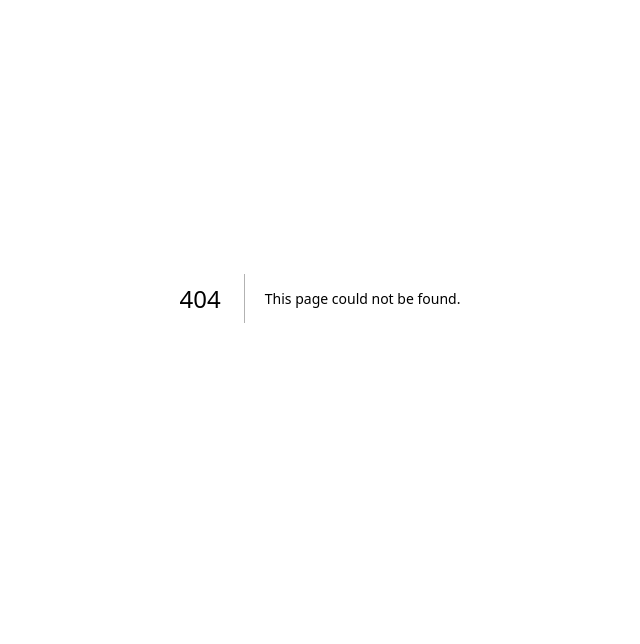
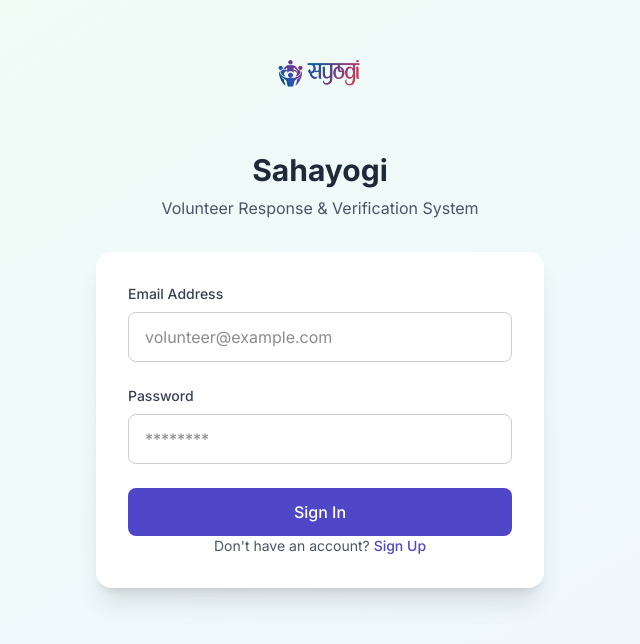
Before and after one commit to aanchalshres/Sahayogi-hub, a Next.js app in the folder frontend/: page /login in a window 1280 px wide. Before the commit this address had no page. Shown: the part 102-746 px from the top of the page, without its empty margins (320-960 px from the left). Built offline with nearby package versions, Linux system fonts and the light colour scheme.

Commit message:
login and signup
updates

```diff
--- a/frontend/app/components/Navbar.tsx
+++ b/frontend/app/components/Navbar.tsx
@@ -26,7 +26,7 @@ const Navbar = () => {
         <Link href="/" className="flex items-center gap-2">
 
           <Image
-            src="/logo2.png"
+            src="/logo3.png"
             alt="Sahayogi Logo"
             width={100}
             height={100}
@@ -57,13 +57,13 @@ const Navbar = () => {
           </Link>
 
           <Link href="/login">
-            <Button variant="ghost" size="sm">
+            <Button variant="ghost" size="sm" className="cursor-pointer transition-colors">
               Log In
             </Button>
           </Link>
 
-          <Link href="/signup">
-            <Button size="sm">
+          <Link href="/login?mode=signup">
+            <Button size="sm" className="cursor-pointer transition-colors">
               Sign Up
             </Button>
           </Link>
@@ -107,13 +107,13 @@ const Navbar = () => {
             </Link>
 
             <Link href="/login" onClick={() => setMobileOpen(false)}>
-              <Button variant="ghost" className="w-full">
+              <Button variant="ghost" className="w-full cursor-pointer transition-colors">
                 Log In
               </Button>
             </Link>
 
-            <Link href="/signup" onClick={() => setMobileOpen(false)}>
-              <Button className="bg-[#5B5BD6] hover:bg-[#4a4ac4] text-white">
+            <Link href="/login?mode=signup" onClick={() => setMobileOpen(false)}>
+              <Button className="w-full cursor-pointer bg-[#5B5BD6] text-white transition-colors hover:bg-[#4a4ac4]">
                 Sign Up
               </Button>
             </Link>
--- /dev/null
+++ b/frontend/app/login/page.tsx
@@ -0,0 +1,246 @@
+'use client';
+
+import { useEffect, useState } from 'react';
+import { useForm } from 'react-hook-form';
+import { useRouter, useSearchParams } from 'next/navigation';
+import { Toaster, toast } from '@/app/components/ui/sonner';
+
+interface FormData {
+  email: string;
+  password: string;
+  name?: string;
+  phone?: string;
+}
+
+export default function AuthPage() {
+  const [isLogin, setIsLogin] = useState(true);
+  const [isLoading, setIsLoading] = useState(false);
+  const router = useRouter();
+  const searchParams = useSearchParams();
+
+  const {
+    register,
+    handleSubmit,
+    formState: { errors },
+    reset,
+  } = useForm<FormData>();
+
+  useEffect(() => {
+    const mode = searchParams.get('mode');
+    setIsLogin(mode !== 'signup');
+    reset();
+  }, [searchParams, reset]);
+
+  const onSubmit = async (data: FormData) => {
+    setIsLoading(true);
+    const endpoint = isLogin ? '/api/auth/login' : '/api/auth/register';
+
+    try {
+      const response = await fetch(endpoint, {
+        method: 'POST',
+        headers: { 'Content-Type': 'application/json' },
+        body: JSON.stringify(data),
+      });
+
+      const result = await response.json();
+
+      if (response.ok) {
+        toast.success(isLogin ? 'Welcome back!' : 'Account created successfully!');
+
+        if (result.token) {
+          localStorage.setItem('sahayogi_token', result.token);
+          localStorage.setItem('user', JSON.stringify(result.user));
+        }
+
+        setTimeout(() => router.push('/dashboard'), 1500);
+      } else {
+        toast.error(result.message || 'Authentication failed');
+      }
+    } catch {
+      toast.error('Network error. Please try again.');
+    } finally {
+      setIsLoading(false);
+    }
+  };
+
+  return (
+    <div className="min-h-screen bg-gradient-to-br from-green-50 to-blue-50 flex items-center justify-center p-4">
+      <Toaster position="top-right" />
+
+      <div className="w-full max-w-md">
+        <div className="text-center mb-8">
+          <img
+            src="/logo3.png"
+            alt="Sahayogi Logo"
+            className="w-32 h-32 mx-auto mb-4 object-contain"
+          />
+          <h1 className="text-3xl font-bold text-gray-800">Sahayogi</h1>
+          <p className="text-gray-600 mt-2">Volunteer Response & Verification System</p>
+        </div>
+
+        <div className="bg-white rounded-2xl shadow-xl p-8">
+          {isLogin ? (
+            <>
+              <form onSubmit={handleSubmit(onSubmit)} className="space-y-6">
+                <div>
+                  <label className="block text-sm font-medium text-gray-700 mb-2">Email Address</label>
+                  <input
+                    type="email"
+                    {...register('email', {
+                      required: 'Email is required',
+                      pattern: {
+                        value: /^[A-Z0-9._%+-]+@[A-Z0-9.-]+\.[A-Z]{2,}$/i,
+                        message: 'Invalid email address',
+                      },
+                    })}
+                    className="w-full px-4 py-3 border border-gray-300 rounded-lg focus:ring-2 focus:ring-green-500 focus:border-transparent transition"
+                    placeholder="volunteer@example.com"
+                  />
+                  {typeof errors.email?.message === 'string' && (
+                    <p className="mt-1 text-sm text-red-600">{errors.email.message}</p>
+                  )}
+                </div>
+
+                <div>
+                  <label className="block text-sm font-medium text-gray-700 mb-2">Password</label>
+                  <input
+                    type="password"
+                    {...register('password', {
+                      required: 'Password is required',
+                      minLength: {
+                        value: 6,
+                        message: 'Password must be at least 6 characters',
+                      },
+                    })}
+                    className="w-full px-4 py-3 border border-gray-300 rounded-lg focus:ring-2 focus:ring-green-500 focus:border-transparent transition"
+                    placeholder="********"
+                  />
+                  {typeof errors.password?.message === 'string' && (
+                    <p className="mt-1 text-sm text-red-600">{errors.password.message}</p>
+                  )}
+                </div>
+
+                <div>
+                  <button
+                    type="submit"
+                    disabled={isLoading}
+                    className="w-full py-3 px-4 bg-[#4F46C8] text-white rounded-lg font-medium hover:bg-[#4338CA] disabled:opacity-50 transition"
+                  >
+                    {isLoading ? 'Signing in...' : 'Sign In'}
+                  </button>
+                </div>
+              </form>
+
+              <div className="text-sm text-center text-gray-600">
+                <p>
+                  Don't have an account?{' '}
+                  <button
+                    type="button"
+                    onClick={() => {
+                      setIsLogin(false);
+                      reset();
+                    }}
+                    className="text-[#4F46C8] font-medium hover:underline cursor-pointer"
+                  >
+                    Sign Up
+                  </button>
+                </p>
+              </div>
+            </>
+          ) : (
+            <>
+              <form onSubmit={handleSubmit(onSubmit)} className="space-y-6">
+                <div>
+                  <label className="block text-sm font-medium text-gray-700 mb-2">Full Name</label>
+                  <input
+                    type="text"
+                    {...register('name', { required: 'Name is required' })}
+                    className="w-full px-4 py-3 border border-gray-300 rounded-lg focus:ring-2 focus:ring-green-500 focus:border-transparent transition"
+                    placeholder="Roshan Shrestha"
+                  />
+                  {typeof errors.name?.message === 'string' && (
+                    <p className="mt-1 text-sm text-red-600">{errors.name.message}</p>
+                  )}
+                </div>
+
+                <div>
+                  <label className="block text-sm font-medium text-gray-700 mb-2">Phone Number</label>
+                  <input
+                    type="tel"
+                    {...register('phone', { required: 'Phone is required' })}
+                    className="w-full px-4 py-3 border border-gray-300 rounded-lg focus:ring-2 focus:ring-green-500 focus:border-transparent transition"
+                    placeholder="+977-98xxxxxxxx"
+                  />
+                  {typeof errors.phone?.message === 'string' && (
+                    <p className="mt-1 text-sm text-red-600">{errors.phone.message}</p>
+                  )}
+                </div>
+
+                <div>
+                  <label className="block text-sm font-medium text-gray-700 mb-2">Email Address</label>
+                  <input
+                    type="email"
+                    {...register('email', {
+                      required: 'Email is required',
+                      pattern: {
+                        value: /^[A-Z0-9._%+-]+@[A-Z0-9.-]+\.[A-Z]{2,}$/i,
+                        message: 'Invalid email address',
+                      },
+                    })}
+                    className="w-full px-4 py-3 border border-gray-300 rounded-lg focus:ring-2 focus:ring-green-500 focus:border-transparent transition"
+                    placeholder="volunteer@example.com"
+                  />
+                  {typeof errors.email?.message === 'string' && (
+                    <p className="mt-1 text-sm text-red-600">{errors.email.message}</p>
+                  )}
+                </div>
+
+                <div>
+                  <label className="block text-sm font-medium text-gray-700 mb-2">Password</label>
+                  <input
+                    type="password"
+                    {...register('password', {
+                      required: 'Password is required',
+                      minLength: {
+                        value: 6,
+                        message: 'Password must be at least 6 characters',
+                      },
+                    })}
+                    className="w-full px-4 py-3 border border-gray-300 rounded-lg focus:ring-2 focus:ring-green-500 focus:border-transparent transition"
+                    placeholder="********"
+                  />
+                  {typeof errors.password?.message === 'string' && (
+                    <p className="mt-1 text-sm text-red-600">{errors.password.message}</p>
+                  )}
+                </div>
+
+                <div>
+                  <button
+                    type="submit"
+                    disabled={isLoading}
+                    className="w-full py-3 px-4 bg-[#4F46C8] text-white rounded-lg font-medium hover:bg-[#4338CA] disabled:opacity-50 transition"
+                  >
+                    {isLoading ? 'Signing up...' : 'Create Account'}
+                  </button>
+                </div>
+              </form>
+
+              <div className="text-sm text-center text-gray-600">
+                <p>
+                  Already have an account?{' '}
+                  <button
+                    type="button"
+                    onClick={() => setIsLogin(true)}
+                    className="text-[#4F46C8] font-medium hover:underline cursor-pointer"
+                  >
+                    Sign In
+                  </button>
+                </p>
+              </div>
+            </>
+          )}
+        </div>
+      </div>
+    </div>
+  );
+}
```
Also changed, not shown: 1 other file (tests, documents, lock files or other folders).
